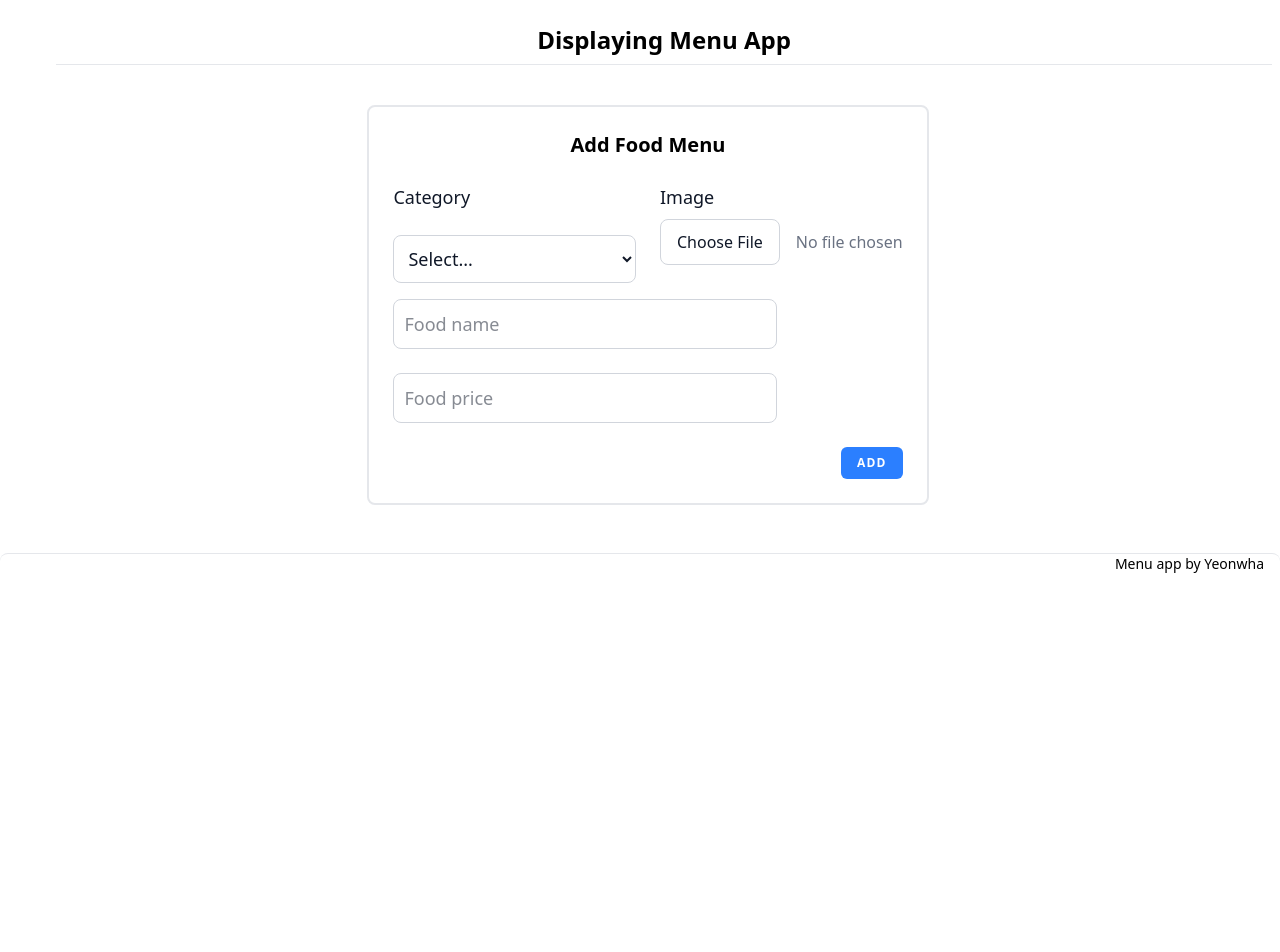
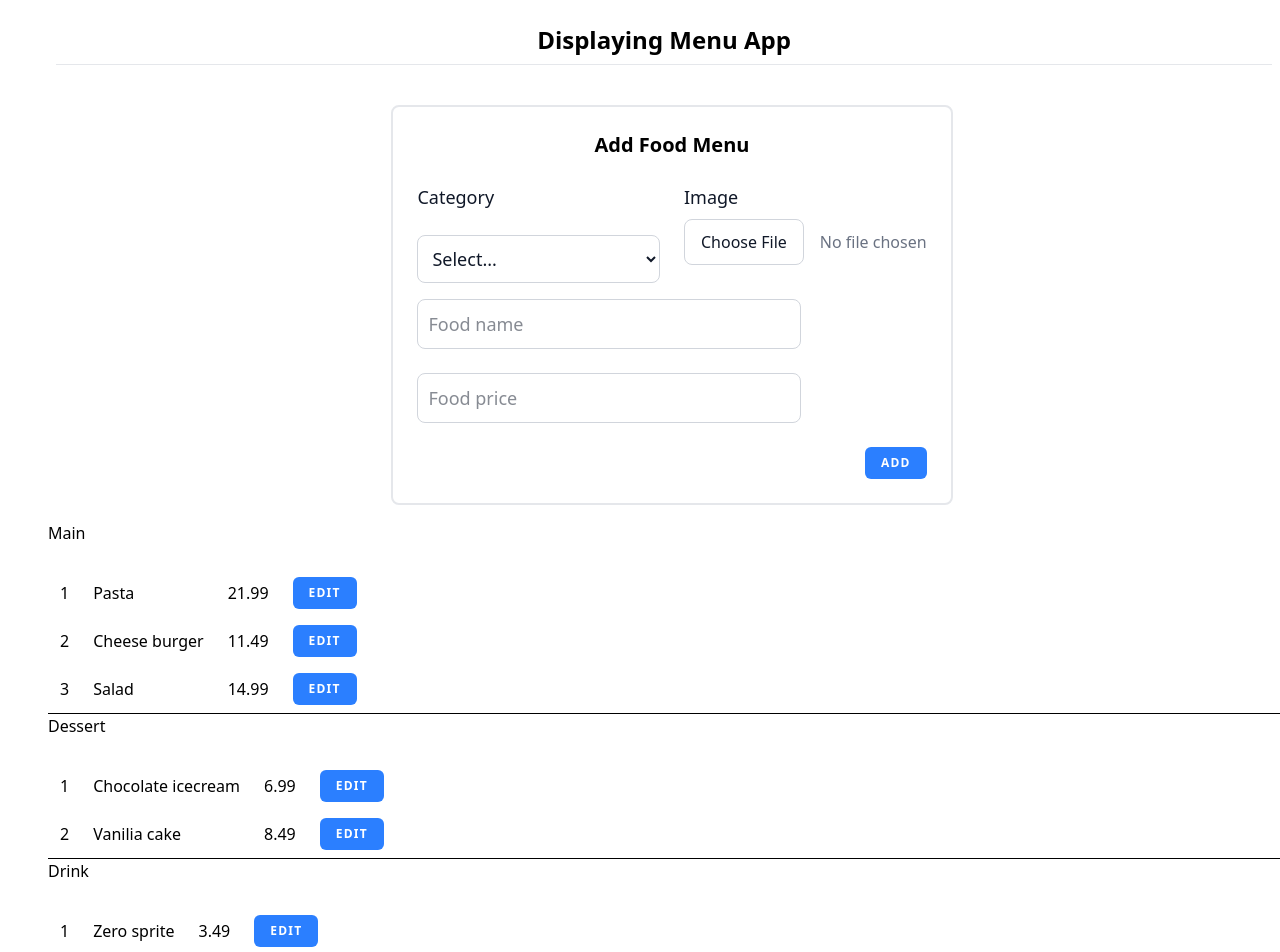
Before and after one commit to yeonwha/menuapp_js, a Next.js app: page / in a window 1280 px wide. Shown: the top 952 px of the page. Before the commit the page ends 800 px from the top, so only its background shows below. Built offline with nearby package versions, Linux system fonts and the light colour scheme.

Commit message:
add List w/ example

```diff
--- a/components/List.js
+++ b/components/List.js
@@ -1,39 +1,44 @@
-import DangerButton from "../DangerButton";
-import SecondaryButton from "./Buttons/SecondaryButton";
+import DangerButton from "./Buttons/DangerButton";
+import PrimaryButton from "./Buttons/PrimaryButton";
 
 export default function List() {
+    const foodCategory = ["Main", "Dessert", "Drink"];
+
+    const foodList = [
+        {id: 1, category: "Main", name: "Pasta", price: 21.99 },
+        {id: 2, category: "Main", name: "Cheese burger", price: 11.49},
+        {id: 3, category: "Main", name: "Salad", price: 14.99},
+        {id: 4, category: "Dessert", name: "Chocolate icecream", price: 6.99},
+        {id: 5, category: "Dessert", name: "Vanilia cake", price: 8.49},
+        {id: 6, category: "Drink", name: "Zero sprite", price: 3.49},
+        {id: 7, category: "Drink", name: "Ginger ale", price: 3.49},
+        {id: 8, category: "Drink", name: "Cappucino", price: 2.99},
+    ];
+
     return (
         <>
-            <div className="bg-white dark:bg-black dark:text-white overflow-hidden shadow-sm sm:rounded-lg mx-6">
-                <div className="overflow-x-auto">
-                    <table className="min-w-full text-sm text-left rtl:text-right text-black dark:text-white">
-                        <thead className="text-xs text-white bg-black dark:text-white border-b-2 border-white">
-                            <tr className="text-nowrap">
+        <ol>
+            {foodCategory.map((category, index) => (
+                <div key={index}>
+                    <li key={index}>{category}</li>
+                    <table>
+                        <thead >
+                            <tr >
                                 <th className="p-3" name="food_number"></th>
                                 <th className="p-3" name="food_name"></th>
                                 <th className="p-3" name="food_price"></th>
                             </tr>
                         </thead>
-                        <thead className="text-xs text-gray-700 uppercase bg-gray-50 dark:bg-gray-700 dark:text-gray-400 border-b-2 border-gray-500">
-                            <tr className="text-nowrap">
-                                <th className="py-3"></th>
-                                <th className="py-3"></th>
-                                <th className="py-3"></th>
-                                <th className="py-3"></th>
-                                <th className="py-3"></th>
-                                <th className="py-3"></th>
-                            </tr>
-                        </thead>
                         <tbody>
-                            {foodList.map((food, index) => (
-                                <tr key={player.id} className="text-black dark:text-white dark:border-white even:bg-blue/20 odd:bg-black">
+                            {foodList.filter((food) => food.category === category).map((selectedFood, index) => (
+                                <tr key={selectedFood.id}>
                                     <td className="px-3 py-2.5">{index + 1}</td>
-                                    <td className="px-3 py-2">{food.name}</td>
-                                    <td className="px-3 py-2">{food.price}</td>
+                                    <td className="px-3 py-2">{selectedFood.name}</td>
+                                    <td className="px-3 py-2">{selectedFood.price}</td>
                                         <td className="px-3 py-2">
-                                            <SecondaryButton className="font-semibold bg-green" onClick={() => editPrice(food)}>
+                                            <PrimaryButton className="font-semibold bg-green" onClick={() => editPrice(food)}>
                                                 Edit
-                                            </SecondaryButton>
+                                            </PrimaryButton>
                                         </td>
                                         <td className="px-3 py-2">
                                             <DangerButton className="font-semibold bg-red" onClick={() => deleteFood(food)}>
@@ -44,8 +49,10 @@ export default function List() {
                             ))}
                         </tbody>
                     </table>
+                    <hr />
                 </div>
-            </div>
+            ))}
+        </ol>
         </>
     )
 }
--- a/pages/index.js
+++ b/pages/index.js
@@ -1,5 +1,6 @@
 import Header from "@/components/Header";
 import Form from "@/components/Form";
+import List from "@/components/List";
 import Footer from "@/components/Footer";
 
 export default function Home() {
@@ -7,8 +8,13 @@ export default function Home() {
     <>
       <div className="min-h-screen flex flex-col">
         <div className="container m-6"><Header /></div>
-        <main className="flex justify-center container mx-2 px-4">
+        <main className="inline-block justify-center container mx-8 px-4">
+          <div className="flex justify-center">
           <Form />
+          </div>
+          <div className="container my-4">
+          <List />
+          </div>
         </main>
         <Footer />
       </div>
```
